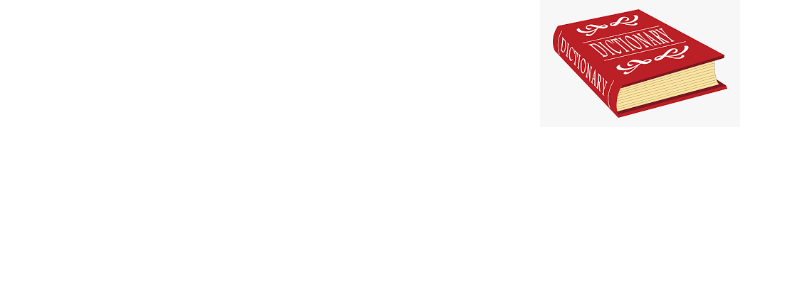
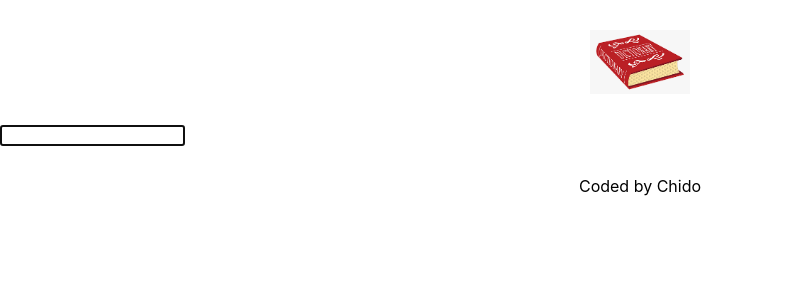
Before and after one commit to chwema/dictionary-project, a React (Create React App) app: page / in a window 1280 px wide. Shown: the top 300 px of the page, without its empty margins (0-791 px from the left). Built offline with nearby package versions, Linux system fonts and the light colour scheme; the HTML template or start-up script is replaced by a standard one.

Commit message:
Added a search engine and a Dictionary component

```diff
--- a/src/App.css
+++ b/src/App.css
@@ -1,5 +1,14 @@
+.App-header {
+  margin: 30px 0;
+}
+
 .App-logo {
-  max-width: 200px;
+  max-width: 100px;
   display: block;
   margin: 0 auto;
 }
+
+.App-footer {
+  text-align: center;
+  margin: 30px 0;
+}
--- a/src/App.js
+++ b/src/App.js
@@ -1,12 +1,23 @@
 import logo from "./logo.png";
 import "./App.css";
+import Dictionary from "./Dictionary";
 
 export default function App() {
   return (
     <div className="App">
-      <header className="App-header">
-        <img src={logo} className="App-logo img-fluid" alt="Dictionary logo" />
-      </header>
+      <div className="container">
+        <header className="App-header">
+          <img
+            src={logo}
+            className="App-logo img-fluid"
+            alt="Dictionary logo"
+          />
+        </header>
+        <main>
+          <Dictionary />
+        </main>
+        <footer className="App-footer">Coded by Chido</footer>
+      </div>
     </div>
   );
 }
--- /dev/null
+++ b/src/Dictionary.css
@@ -0,0 +1,2 @@
+.Dictionary {
+}
--- /dev/null
+++ b/src/Dictionary.js
@@ -0,0 +1,22 @@
+import React, { useState } from "react";
+import "./Dictionary.css";
+
+export default function Dictionary() {
+  let [keyword, setKeyword] = useState("");
+  function search(event) {
+    event.preventDefault();
+    alert(`Searching for ${keyword} definition`);
+  }
+  function handleKeywordChange(event) {
+    event.preventDefault();
+    setKeyword(event.target.value);
+  }
+
+  return (
+    <div className="Dictionary">
+      <form onSubmit={search}>
+        <input type="search" autoFocus={true} onChange={handleKeywordChange} />
+      </form>
+    </div>
+  );
+}
```
